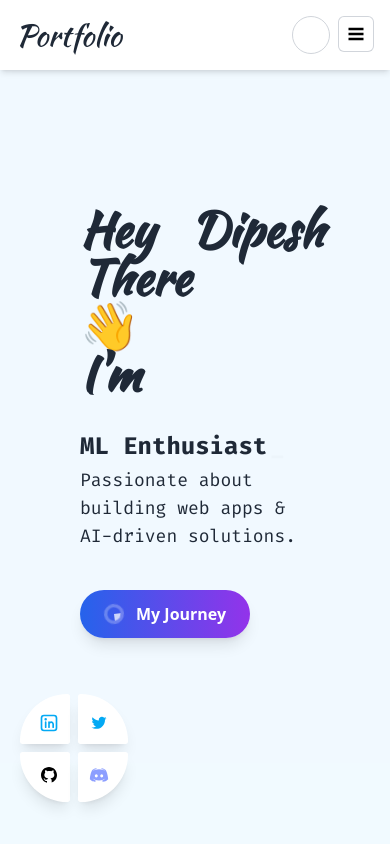
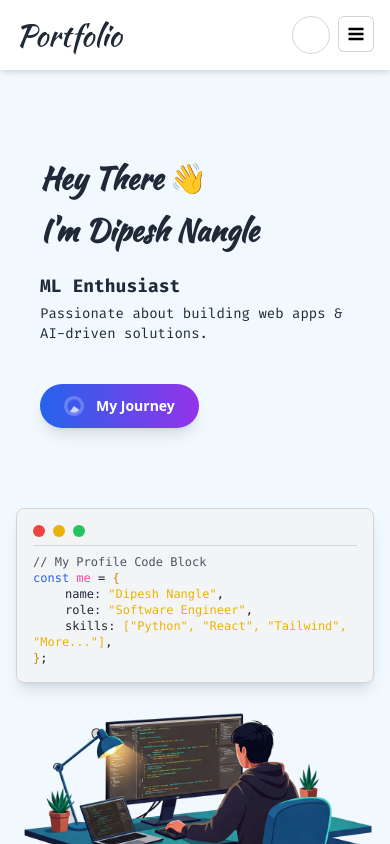
Before and after one commit to dnyaneshwarshekade/dPortfolio, a React (Vite) app: page / in a window 390 px wide. Shown: the top 844 px of the page. Built offline with nearby package versions, Linux system fonts and the light colour scheme.

Commit message:
home oage mobile view update

```diff
--- a/src/components/ContactUs.jsx
+++ b/src/components/ContactUs.jsx
@@ -9,7 +9,7 @@ const ContactUs = () => {
                         <button
                             className="w-[50px] h-[50px] outline-none border-none bg-white dark:bg-gradient-to-tr dark:from-[#121128]  dark:via-[#1D1A38] dark:to-[#180747] rounded-[90px_5px_5px_5px] shadow-lg transition-all duration-200 ease-in-out hover:scale-110 hover:bg-[#03A9F4] group flex items-center justify-center" href=""
                         >
-                            <svg className="mt-2 ml-2 fill-[#03A9F4] dark:fill-slate-500 dark:group-hover:fill-[#03A9F4] group-hover:fill-white"
+                            <svg className="mt-2 ml-2 fill-[#03A9F4] md:dark:fill-slate-500 lg:dark:fill-slate-500 dark:group-hover:fill-[#03A9F4] group-hover:fill-white"
                                 height="20"
                                 width="20" viewBox="0 0 24 24" xmlns="http://www.w3.org/2000/svg"><g stroke-width="0"/><g stroke-linecap="round" stroke-linejoin="round"/><path fill-rule="evenodd" clip-rule="evenodd" d="M6 2a4 4 0 0 0-4 4v12a4 4 0 0 0 4 4h12a4 4 0 0 0 4-4V6a4 4 0 0 0-4-4zM4 6a2 2 0 0 1 2-2h12a2 2 0 0 1 2 2v12a2 2 0 0 1-2 2H6a2 2 0 0 1-2-2zm5 5a1 1 0 1 0-2 0v6a1 1 0 1 0 2 0zm.5-3.5a1.5 1.5 0 1 1-3 0 1.5 1.5 0 0 1 3 0M12 10c.34 0 .64.17.82.428A3.5 3.5 0 0 1 14.5 10c2.16 0 3.5 1.926 3.5 3.571V17a1 1 0 1 1-2 0v-3.43c0-.768-.66-1.571-1.5-1.571-.524 0-1.103.285-1.5.963V17a1 1 0 1 1-2 0v-6a1 1 0 0 1 1-1"/></svg>
                         </button>
@@ -19,7 +19,7 @@ const ContactUs = () => {
                             className="w-[50px] h-[50px] outline-none border-none bg-white dark:bg-gradient-to-tr dark:from-[#121128]  dark:via-[#1D1A38] dark:to-[#180747] rounded-[5px_90px_5px_5px] shadow-lg transition-all duration-200 ease-in-out hover:scale-110 hover:bg-[#03A9F4] group flex items-center justify-center"
                         >
                             <svg
-                                className="mt-2 -ml-2 fill-[#03A9F4] dark:fill-slate-500 dark:group-hover:fill-[#03A9F4] group-hover:fill-white"
+                                className="mt-2 -ml-2 fill-[#03A9F4] md:dark:fill-slate-500 lg:dark:fill-slate-500 dark:group-hover:fill-[#03A9F4] group-hover:fill-white"
                                 height="20"
                                 width="20"
                                 viewBox="0 0 48 48"
@@ -38,7 +38,7 @@ const ContactUs = () => {
                         <button className="w-[50px] h-[50px] outline-none border-none bg-white dark:bg-gradient-to-tr dark:from-[#121128]  dark:via-[#1D1A38] dark:to-[#180747] rounded-[5px_5px_5px_90px] shadow-lg transition-all duration-200 ease-in-out hover:scale-110 hover:bg-black group flex items-center justify-center"
                         >
                             <svg
-                                className="mt-[-0.263rem] ml-2 fill-black dark:fill-slate-500 group-hover:fill-white"
+                                className="mt-[-0.263rem] ml-2 fill-black dark:fill-white md:dark:fill-slate-500 lg:dark:fill-slate-500 group-hover:fill-white"
                                 height="20"
                                 width="20"
                                 viewBox="0 0 30 30"
@@ -55,7 +55,7 @@ const ContactUs = () => {
                             className="w-[50px] h-[50px] outline-none border-none bg-white dark:bg-gradient-to-tr dark:from-[#121128]  dark:via-[#1D1A38] dark:to-[#180747] rounded-[5px_5px_90px_5px] shadow-lg transition-all duration-200 ease-in-out hover:scale-110 hover:bg-[#8c9eff] group flex items-center justify-center border dark:border-indigo-500"
                         >
                             <svg
-                                className="mt-[-0.263rem] -ml-2 fill-[#8c9eff] dark:group-hover:fill-[#8c9eff] dark:fill-slate-500 group-hover:fill-white"
+                                className="mt-[-0.263rem] -ml-2 fill-[#8c9eff] dark:group-hover:fill-[#8c9eff] md:dark:fill-slate-500 lg:dark:fill-slate-500 group-hover:fill-white"
                                 xmlns="http://www.w3.org/2000/svg"
                                 viewBox="0 0 48 48"
                                 width="20"
--- a/src/components/Home.jsx
+++ b/src/components/Home.jsx
@@ -7,13 +7,15 @@ import ContactUs from './ContactUs';
 function Home() {
     return (
         <>
-            <div className='home relative'>
-                <div className='ml-10'>
-                    <div>
+            <div className='home'>
+                <div className='lg:w-1/2 md:w-1/2 flex justify-center px-10 lg:pt-0 pt-40'>
+                    <div className='w-full h-full'>
                         <h1 className='title'>
-                            Hey There 👋 I'm <span>Dipesh</span>
+                            Hey There 👋 <br />
                         </h1>
-
+                        <h1 className='title mt-4'>
+                            I'm Dipesh Nangle
+                        </h1>
                         <h2 className='skillsType'>
                             <Typewriter
                                 words={
@@ -38,7 +40,7 @@ function Home() {
                         </p>
                         <div className='mt-10'>
                             <Link to="/journey">
-                                <button disabled="" className="bg-gradient-to-r from-blue-600 to-purple-600 text-white font-bold py-3 px-6 rounded-full shadow-lg flex items-center transition duration-300 transform hover:scale-105 active:scale-95">
+                                <button disabled="" className="myJourneyButton">
                                     <svg
                                         viewBox="0 0 24 24"
                                         fill="none"
@@ -62,14 +64,45 @@ function Home() {
                                     My Journey
                                 </button>
                             </Link>
-                            <div className='absolute bottom-[5%] left-[5%]'>
-                                <ContactUs/>
+                            <div className='hidden py-10 lg:block md:block'>
+                                <ContactUs />
                             </div>
                         </div>
                     </div>
                 </div>
-                <div>
-                    <img className='w-500' src={boyCoding} alt="Boy Coding" />
+                <div className='lg:w-1/2 md:w-1/2 lg:m-0 md:m-0 sm:flex sm:flex-col sm:items-center'>
+                    <div className="pt-20 w-full lg:p-0 md:p-0 px-4">
+                        {/* Code Block (VS Code Style) */}
+                        <div className='bg-gray-100 dark:bg-[#1e1e2e] text-gray-900 dark:text-white rounded-lg p-4 shadow-lg dark:shadow-lg dark:shadow-black/20 w-full max-w-[460px] border border-gray-300 dark:border-gray-700'>
+                            {/* Top Bar (VS Code Style) */}
+                            <div className="flex items-center space-x-2 pb-2 border-b border-gray-300 dark:border-gray-600">
+                                <div className="w-3 h-3 bg-red-500 rounded-full"></div>
+                                <div className="w-3 h-3 bg-yellow-500 rounded-full"></div>
+                                <div className="w-3 h-3 bg-green-500 rounded-full"></div>
+                            </div>
+
+                            {/* Code Content */}
+                            <pre className="lg:text-sm md:text-sm text-xs font-mono mt-2">
+                                <code className="text-gray-600 dark:text-green-400">// My Profile Code Block</code>
+                                <br />
+                                <code className="text-blue-600 dark:text-blue-400">const</code> <code className="text-pink-500 dark:text-pink-400">me</code> <code className="text-gray-900 dark:text-white">=</code> <code className="text-yellow-600 dark:text-yellow-400">{`{`}</code>
+                                <br />
+                                <code className="ml-8 text-gray-800 dark:text-white">name:</code> <code className="text-yellow-500 dark:text-yellow-300">"Dipesh Nangle"</code>,
+                                <br />
+                                <code className="ml-8 text-gray-800 dark:text-white">role:</code> <code className="text-yellow-500 dark:text-yellow-300">"Software Engineer"</code>,
+                                <br />
+                                <code className="ml-8 text-gray-800 dark:text-white">skills:</code> <code className="text-yellow-500 dark:text-yellow-300 text-wrap">["Python", "React", "Tailwind", <Link to="/skills">"More..."</Link>]</code>,
+                                <br />
+                                <code className="text-yellow-600 dark:text-yellow-400">{`}`}</code>;
+                            </pre>
+                        </div>
+                    </div>
+                    <div className='w-full flex justify-end content-end mt-6'>
+                        <img className='w-[380px] lg:ml-auto md:ml-auto lg:m-0 lg:p-0' src={boyCoding} alt="Boy Coding" />
+                    </div>
+                </div>
+                <div className='flex justify-center py-10 lg:hidden md:hidden'>
+                    <ContactUs />
                 </div>
             </div>
         </>
--- a/src/index.css
+++ b/src/index.css
@@ -39,19 +39,27 @@
 
 /* home page css */
 .home {
-	@apply w-screen h-screen bg-sky-50/90 pl-10 pr-20 flex justify-between items-center dark:bg-[#060d1e]
+	@apply w-screen lg:h-screen md:h-screen h-full bg-sky-50/90 lg:px-10 md:px-10 lg:flex lg:justify-between md:flex md:justify-between items-center dark:bg-[#060d1e]
 }
 
 .title {
-	@apply flex font-kaushan text-5xl font-bold dark:text-white text-gray-800
+	@apply flex font-kaushan lg:text-5xl md:text-5xl text-3xl font-bold dark:text-white text-gray-800
 }
 
 .skillsType {
-	@apply mt-8 text-2xl font-bold text-gray-800 dark:text-white font-fira
+	@apply mt-6 lg:text-2xl text-lg font-bold text-gray-800 dark:text-white font-fira
 }
 
 .shortIntro {
-	@apply text-lg mt-1 text-gray-800 dark:text-white font-fira
+	@apply lg:text-lg text-sm mt-1 text-gray-800 dark:text-white font-fira
+}
+
+.myJourneyButton{
+	@apply text-sm lg:text-lg md:text-lg bg-gradient-to-r from-blue-600 to-purple-600 text-white font-bold py-3 px-6 rounded-full shadow-lg flex items-center transition duration-300 transform hover:scale-105 active:scale-95
+}
+
+.contactUs{
+	@apply lg:absolute lg:bottom-[5%] lg:left-[5%]
 }
 
 .color_check {
--- a/tailwind.config.js
+++ b/tailwind.config.js
@@ -19,6 +19,7 @@ export default {
 				"1/80": "8%",
 				"1/10": "10%",
 				"1/7": "15%",
+				"400": "400px",
 				"500": "500px",
 				"600": "1500px"
 			},
```
Also changed, not shown: src/assets/manCoding.png, 1 other file (tests, documents, lock files or other folders).
